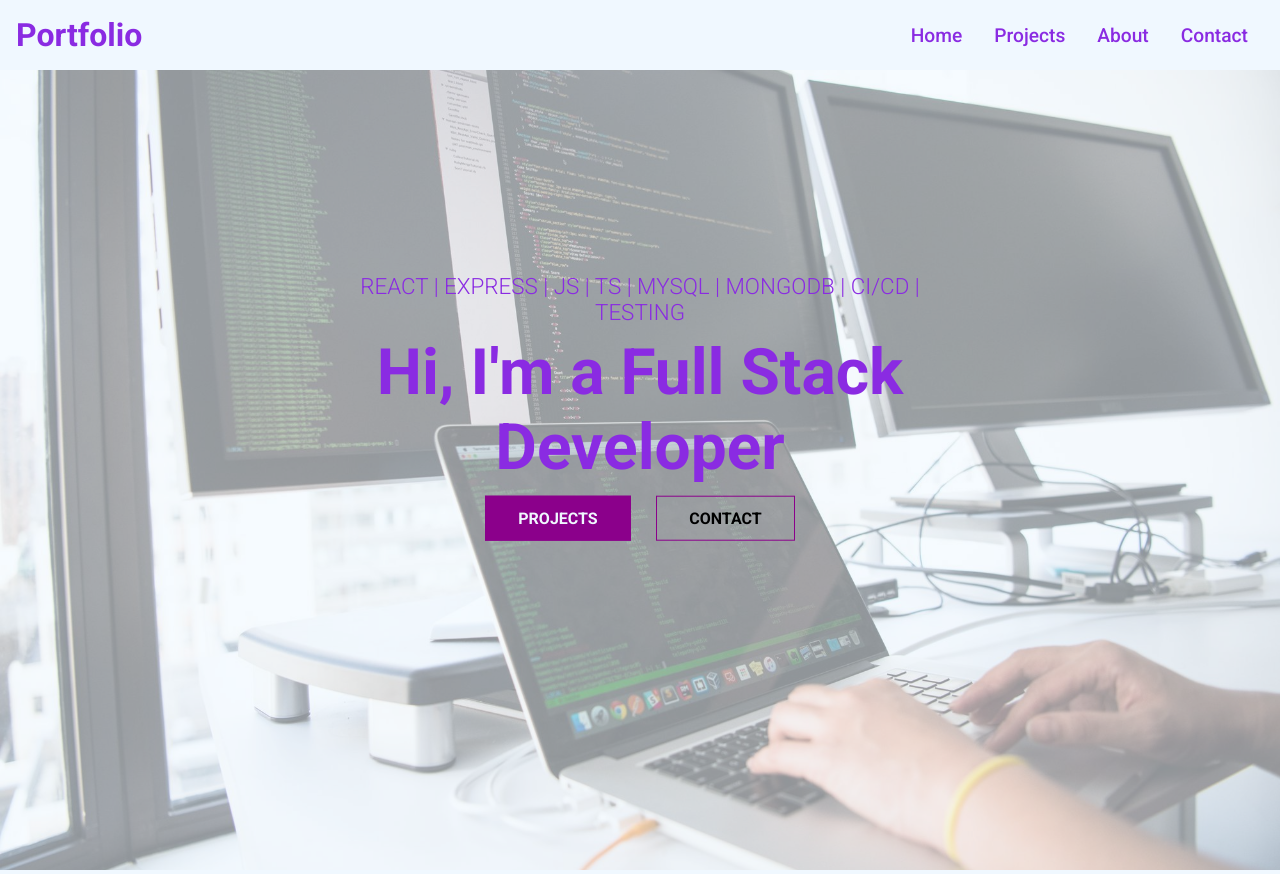
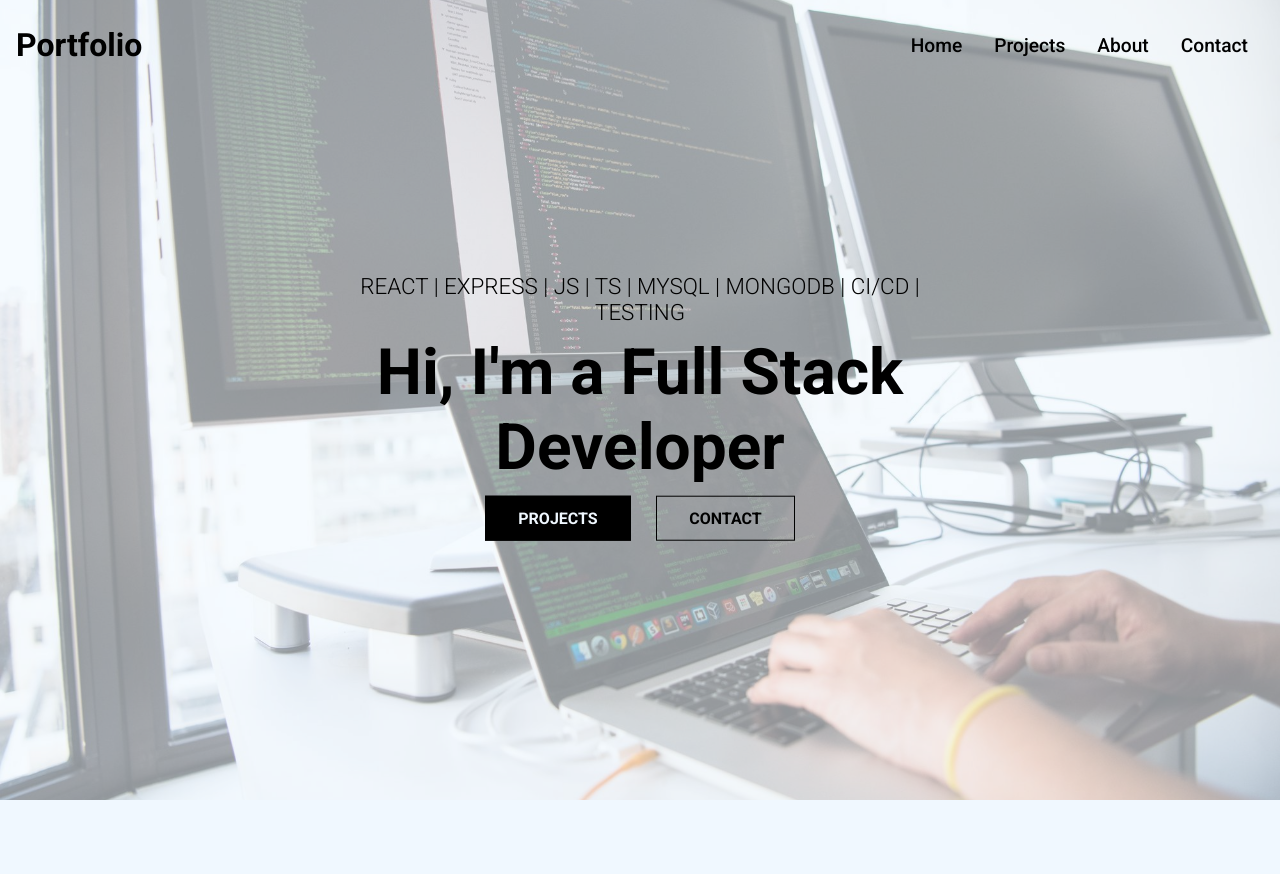
Before and after one commit to Prabashi/my-blog, a React (Create React App) app: page / in a window 1280 px wide. After the commit the page ends 804 px from the top, so only its background shows below. Built offline with nearby package versions, Linux system fonts and the light colour scheme.

Commit message:
Add enhancements for navbar

```diff
--- a/src/components/NavBar.tsx
+++ b/src/components/NavBar.tsx
@@ -1,17 +1,26 @@
-import React, {useState} from 'react';
+import React, {useEffect, useState} from 'react';
 import '../styles/navBar.css';
 import {Link} from 'react-router-dom';
 import {FaBars, FaTimes} from 'react-icons/fa';
 
 const NavBar = () => {
     const [isShowMenu, setIsShowMenu] = useState(false);
+    const [isChangeHeaderBgColor, setIsChangeHeaderBgColor] = useState(false);
 
     const handleMenuIconClick = () => {
         setIsShowMenu(!isShowMenu);
     }
 
+    const handleHeaderBgColorChange = () => {
+        setIsChangeHeaderBgColor(window.screenY >= 100);
+    }
+
+    useEffect(() => {
+        window.addEventListener("scroll", handleHeaderBgColorChange)
+    }, [])
+
   return (
-    <div className='nav-header'>
+    <div className={isChangeHeaderBgColor ? 'nav-header nav-header-bg' : 'nav-header'}>
         <Link to='/'>
             <h1>Portfolio</h1>
         </Link>
--- a/src/index.css
+++ b/src/index.css
@@ -12,7 +12,7 @@ body {
 }
 
 h1, h4, p, a {
-  color: blueviolet;
+  color: rgb(0, 0, 0);
   text-decoration: none; /* to remove underlines in links */
 }
 
@@ -25,9 +25,9 @@ ul {
   padding: 12px 32px;
   font-size: 1rem;
   text-transform: uppercase;
-  background-color: darkmagenta;
+  background-color: rgb(0, 0, 0);
   color: aliceblue;
-  border: 1px solid darkmagenta;
+  border: 1px solid rgb(0, 0, 0);
   font-weight: 600;
   cursor: pointer;
 }
@@ -38,7 +38,7 @@ ul {
 }
 
 .btn:hover {
-  background-color: blueviolet;
+  background-color: rgb(75, 73, 78);
   color: white;
   transition: 0.3s;
 }
--- a/src/styles/navbar.css
+++ b/src/styles/navbar.css
@@ -3,6 +3,15 @@
     justify-content: space-between;
     align-items: center;
     padding: 1rem;
+    position: fixed;
+    width: 100%;
+    height: 90px;
+    z-index: 10;
+}
+
+.nav-header-bg {
+    background-color: aliceblue;
+    transition: 0.5s;
 }
 
 .nav-menu {
@@ -34,6 +43,8 @@
         right: +100%;
         z-index: -3;
         transition: 0.3s;
+        background-color: aliceblue;
+        /* opacity: 0.8; */
     }
 
     .nav-menu.active {
```
